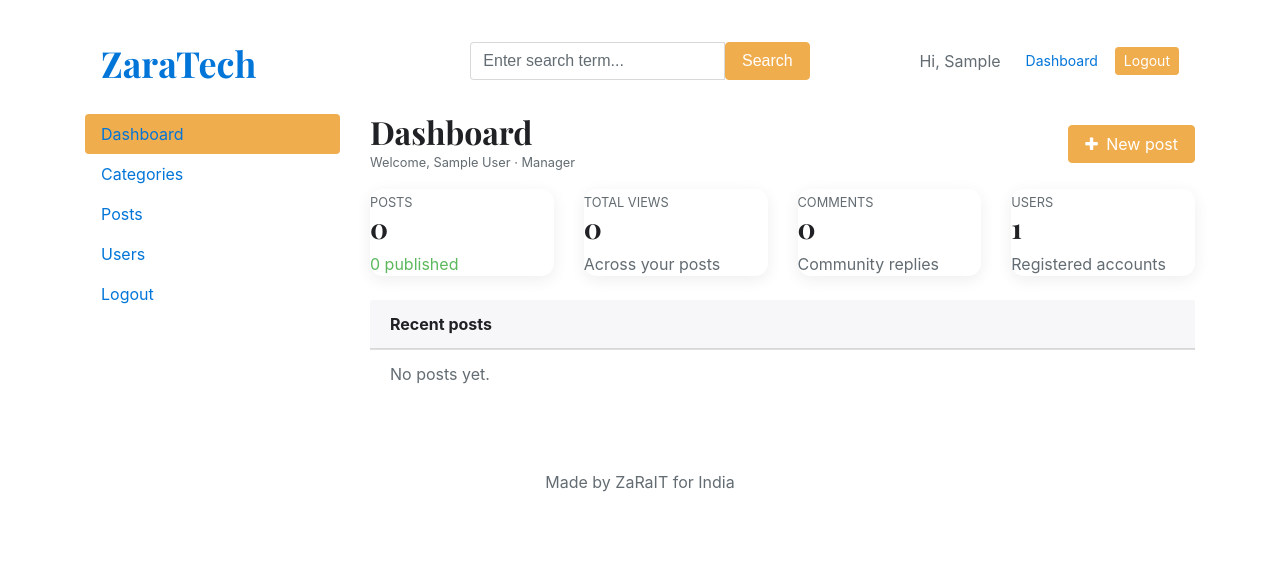
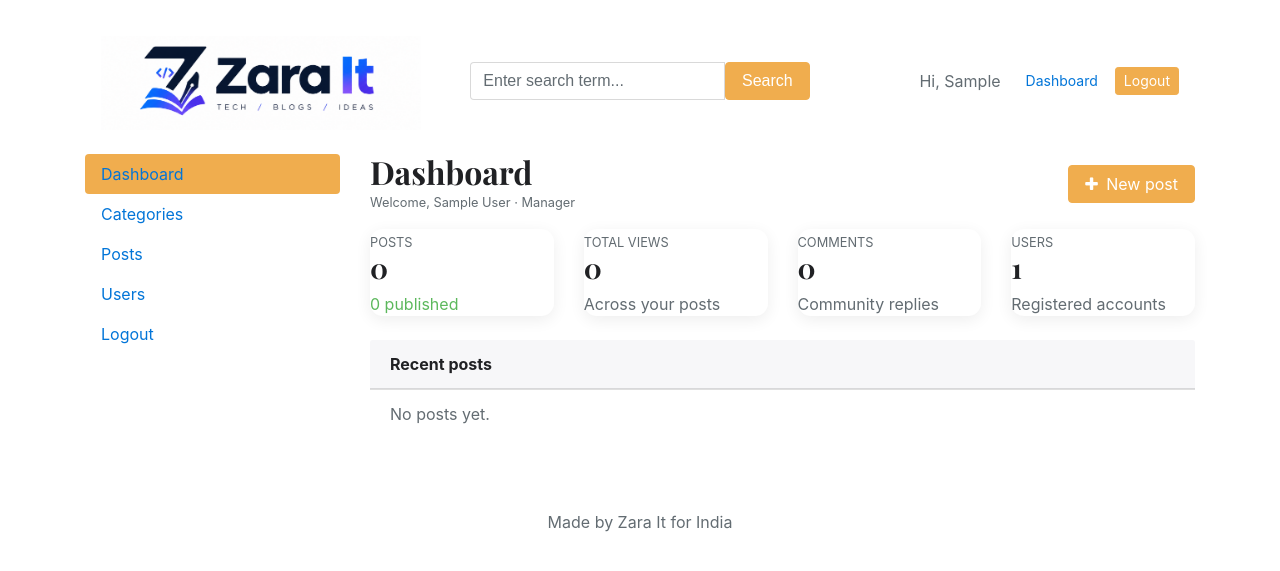
Before and after one commit to Ravi-Tiwari-23/ZaraTech-blog_page, a Django app: page /dashboard/ in a window 1280 px wide. Shown: the top 571 px of the page. Run offline with Django 4.2, Linux system fonts and the light colour scheme; the visitor is signed in with stand-in values (Sample User, id 1); data comes from the database, SQL or seed files in the repository; data that the repository does not hold is empty; some libraries are stand-ins or nearby versions.

Commit message:
Update site branding to Zara It

```diff
--- a/blog_main/blog_main/static/css/blog.css
+++ b/blog_main/blog_main/static/css/blog.css
@@ -1,12 +1,20 @@
 /* stylelint-disable @stylistic/selector-list-comma-newline-after */
 
 .blog-header-logo {
-  font-family: "Playfair Display", Georgia, "Times New Roman", serif/*rtl:Amiri, Georgia, "Times New Roman", serif*/;
-  font-size: 2.25rem;
+  display: block;
+  width: min(100%, 320px);
 }
 
 .blog-header-logo:hover {
   text-decoration: none;
+}
+
+.blog-header-logo img {
+  display: block;
+  width: 100%;
+  height: clamp(70px, 8vw, 94px);
+  object-fit: cover;
+  object-position: center;
 }
 
 h1, h2, h3, h4, h5, h6 {
--- a/blog_main/templates/base.html
+++ b/blog_main/templates/base.html
@@ -8,7 +8,8 @@
     <meta charset="UTF-8">
     <meta http-equiv="X-UA-Compatible" content="IE=edge">
     <meta name="viewport" content="width=device-width, initial-scale=1.0">
-    <title>{% block title %}ZaraTech{% endblock %}</title>
+    <title>{% block title %}Zara It{% endblock %}</title>
+    <link rel="icon" type="image/png" href="{% static 'images/zara-it-logo.png' %}">
     <link href="https://getbootstrap.com/docs/4.0/dist/css/bootstrap.min.css" rel="stylesheet">
     <link href="https://fonts.googleapis.com/css?family=Playfair+Display:700,900" rel="stylesheet">
     <link href="{% static 'css/blog.css' %}" rel="stylesheet">
@@ -20,7 +21,7 @@
         <header class="blog-header py-3 bg-white px-3 mt-3 rounded shadow-sm">
             <div class="row flex-nowrap justify-content-between align-items-center">
                 <div class="col-4 pt-1">
-                    <a class="blog-header-logo text-dark" href="{% url 'home' %}">ZaraTech</a>
+                    <a class="blog-header-logo" href="{% url 'home' %}" aria-label="Zara It home"><img src="{% static 'images/zara-it-logo.png' %}" alt="Zara It"></a>
                 </div>
                 <div class="col-4">
                     <form action="{% url 'search' %}" method="GET">
@@ -73,7 +74,7 @@
             <!-- Footer Part  -->
 
             <footer class="blog-footer mt-5 py-4 border-top">
-                <p class="text-center text-muted mb-0">Made by ZaRaIT for India</p>
+                <p class="text-center text-muted mb-0">Made by Zara It for India</p>
             </footer>
         </div>
     </div>
--- a/blog_main/templates/blogs.html
+++ b/blog_main/templates/blogs.html
@@ -1,5 +1,5 @@
 {% extends 'base.html' %}
-{% block title %}{{ single_blog.title }} | ZaraTech{% endblock %}
+{% block title %}{{ single_blog.title }} | Zara It{% endblock %}
 {% block content %}
 <div class="container mt-4">
     <div class="row">
--- a/blog_main/templates/dashboard/add_user.html
+++ b/blog_main/templates/dashboard/add_user.html
@@ -1,4 +1,4 @@
 {% extends 'base.html' %}
 {% load crispy_forms_tags %}
-{% block title %}Add user | ZaraTech{% endblock %}
+{% block title %}Add user | Zara It{% endblock %}
 {% block content %}<div class="row">{% include 'dashboard/sidebar.html' %}<div class="col-md-9"><h2>Add User</h2><p class="text-muted">Create a Manager or Editor account.</p><form action="{% url 'add_user' %}" method="POST" class="card card-body border-0 shadow-sm">{% csrf_token %}{{ form|crispy }}<div><button class="btn btn-warning">Create user</button> <a href="{% url 'users' %}" class="btn btn-light">Cancel</a></div></form></div></div>{% endblock %}
--- a/blog_main/templates/dashboard/dashboard.html
+++ b/blog_main/templates/dashboard/dashboard.html
@@ -1,5 +1,5 @@
 {% extends 'base.html' %}
-{% block title %}Dashboard | ZaraTech{% endblock %}
+{% block title %}Dashboard | Zara It{% endblock %}
 {% block content %}
 <div class="row">
     {% include 'dashboard/sidebar.html' %}
--- a/blog_main/templates/dashboard/edit_post.html
+++ b/blog_main/templates/dashboard/edit_post.html
@@ -1,6 +1,6 @@
 {% extends 'base.html' %}
 {% load crispy_forms_tags %}
-{% block title %}Edit post | ZaraTech{% endblock %}
+{% block title %}Edit post | Zara It{% endblock %}
 {% block content %}
 <div class="row">{% include 'dashboard/sidebar.html' %}<div class="col-md-9"><h2>Edit Post</h2><p class="text-muted">The public URL stays <code>{{ post.slug }}</code> when the title changes.</p><form action="{% url 'edit_post' post.id %}" method="POST" enctype="multipart/form-data" class="card card-body border-0 shadow-sm">{% csrf_token %}{{ form|crispy }}<div><button type="submit" class="btn btn-warning">Save changes</button> <a href="{% url 'posts' %}" class="btn btn-light">Cancel</a></div></form></div></div>
 {% endblock %}
--- a/blog_main/templates/dashboard/edit_user.html
+++ b/blog_main/templates/dashboard/edit_user.html
@@ -1,4 +1,4 @@
 {% extends 'base.html' %}
 {% load crispy_forms_tags %}
-{% block title %}Edit user | ZaraTech{% endblock %}
+{% block title %}Edit user | Zara It{% endblock %}
 {% block content %}<div class="row">{% include 'dashboard/sidebar.html' %}<div class="col-md-9"><h2>Edit {{ edited_user.username }}</h2><form action="{% url 'edit_user' edited_user.id %}" method="POST" class="card card-body border-0 shadow-sm">{% csrf_token %}{{ form|crispy }}<div><button class="btn btn-warning">Save changes</button> <a href="{% url 'users' %}" class="btn btn-light">Cancel</a></div></form></div></div>{% endblock %}
--- a/blog_main/templates/dashboard/users.html
+++ b/blog_main/templates/dashboard/users.html
@@ -1,5 +1,5 @@
 {% extends 'base.html' %}
-{% block title %}Users | ZaraTech{% endblock %}
+{% block title %}Users | Zara It{% endblock %}
 {% block content %}
 <div class="row">{% include 'dashboard/sidebar.html' %}<div class="col-md-9">
 <div class="d-flex justify-content-between align-items-center mb-3"><h2>Users</h2><a href="{% url 'add_user' %}" class="btn btn-dark">Add user</a></div>
--- a/blog_main/templates/login.html
+++ b/blog_main/templates/login.html
@@ -1,4 +1,5 @@
 {% extends 'base.html' %}
+{% block title %}Login | Zara It{% endblock %}
 
 
 {% block content %}
--- a/blog_main/templates/register.html
+++ b/blog_main/templates/register.html
@@ -1,4 +1,5 @@
 {% extends 'base.html' %}
+{% block title %}Register | Zara It{% endblock %}
 
 
 {% block content %}
```
Also changed, not shown: README.md, blog_main/blog_main/static/images/zara-it-logo.png (added).
